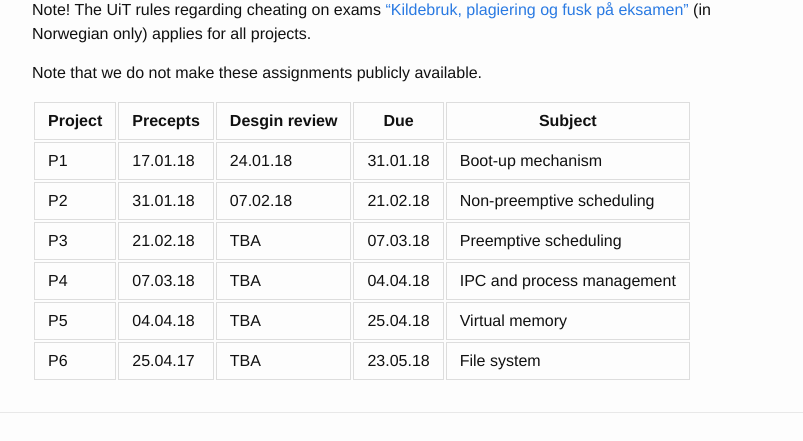
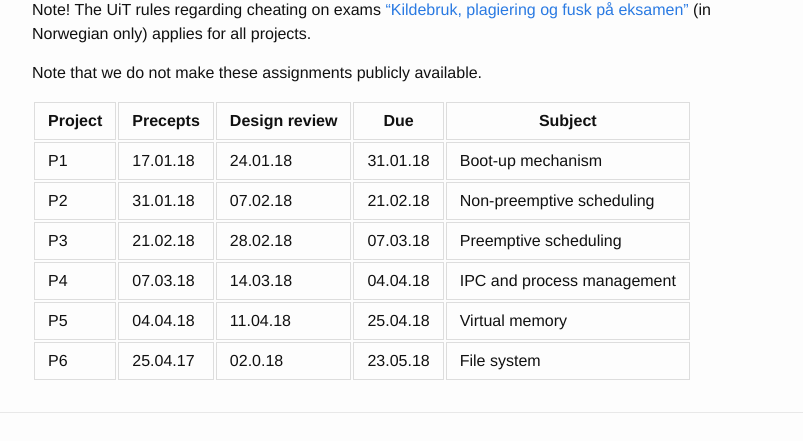
Before and after one commit to uit-inf-2201-s18/uit-inf-2201-s18.github.io, a Jekyll site: the page built from index.md, in a window 1280 px wide and 900 px high, scrolled down 1930 px. Shown: the part 352-793 px from the top of the window, without its empty margins (238-1041 px from the left). Built offline with Jekyll 4.4.1, drawn with Linux system fonts in a browser that asks for light colours.

Commit message:
Update index.md
Updated design review schedule. Coming design reviews will most likely still be held on Wednesdays and Thursdays one week after the precept is given.

```diff
--- a/index.md
+++ b/index.md
@@ -79,11 +79,11 @@ Note! The UiT rules regarding cheating on exams ["Kildebruk, plagiering og fusk
 
 Note that we do not make these assignments publicly available.
 
-| Project |	Precepts | Desgin review | Due | Subject|
+| Project |	Precepts | Design review | Due | Subject|
 |---------|----------|----------|----------|---------|
 | P1      | 17.01.18 | 24.01.18 | 31.01.18 | Boot-up mechanism |
 | P2      | 31.01.18 | 07.02.18 | 21.02.18 | Non-preemptive scheduling |
-| P3      | 21.02.18 | TBA      | 07.03.18 | Preemptive scheduling |
-| P4      | 07.03.18 | TBA      | 04.04.18 | IPC and process management |
-| P5      | 04.04.18 | TBA      | 25.04.18 | Virtual memory |
-| P6      | 25.04.17 | TBA      | 23.05.18 | File system |
+| P3      | 21.02.18 | 28.02.18 | 07.03.18 | Preemptive scheduling |
+| P4      | 07.03.18 | 14.03.18 | 04.04.18 | IPC and process management |
+| P5      | 04.04.18 | 11.04.18 | 25.04.18 | Virtual memory |
+| P6      | 25.04.17 | 02.0.18  | 23.05.18 | File system |
```
